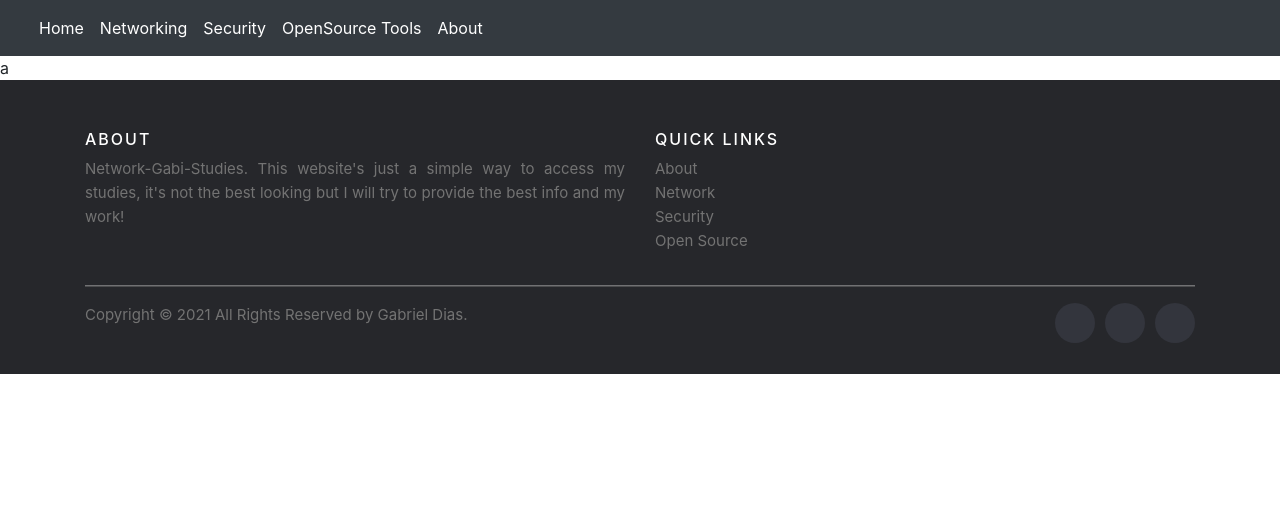
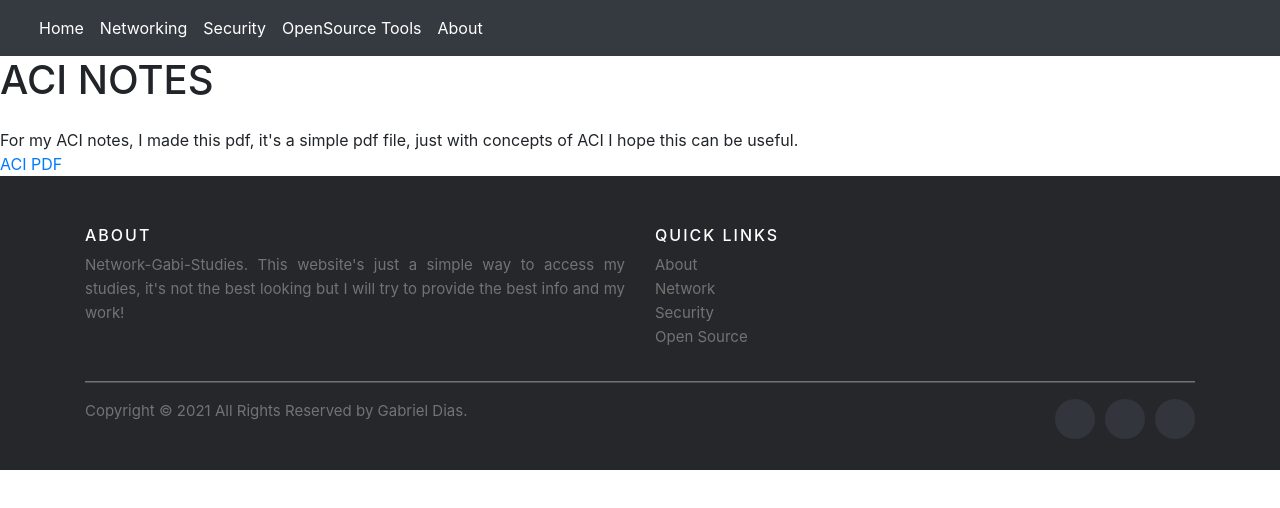
Before and after one commit to gabisan-11/gabi-network-studies, a plain HTML site: page pages/networking.html in a window 1280 px wide. Drawn offline with nearby package versions, Linux system fonts and the light colour scheme.

Commit message:
Add files via upload

```diff
--- a/pages/networking.html
+++ b/pages/networking.html
@@ -36,7 +36,13 @@
           </nav>
 
     </head>
-    <body>a</body>
+    <body>
+      <h1 style="margin: auto;">ACI NOTES</h1>
+      <br /> For my ACI notes, I made this pdf, it's a simple pdf file, just with concepts of ACI I hope this can be useful.
+      <br /> <a href="../files_pdf/ACI.pdf">ACI PDF</a>
+
+
+    </body>
 
           <!--Footer-->
           <footer class="site-footer">
```
